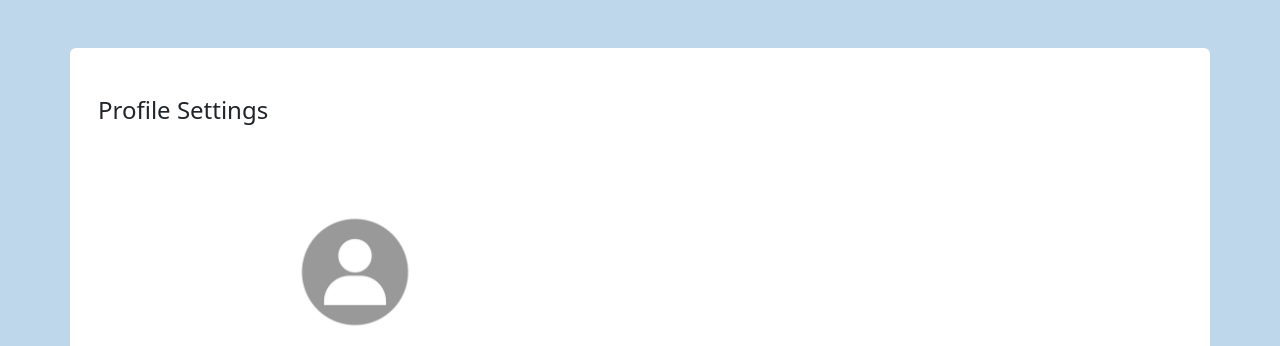
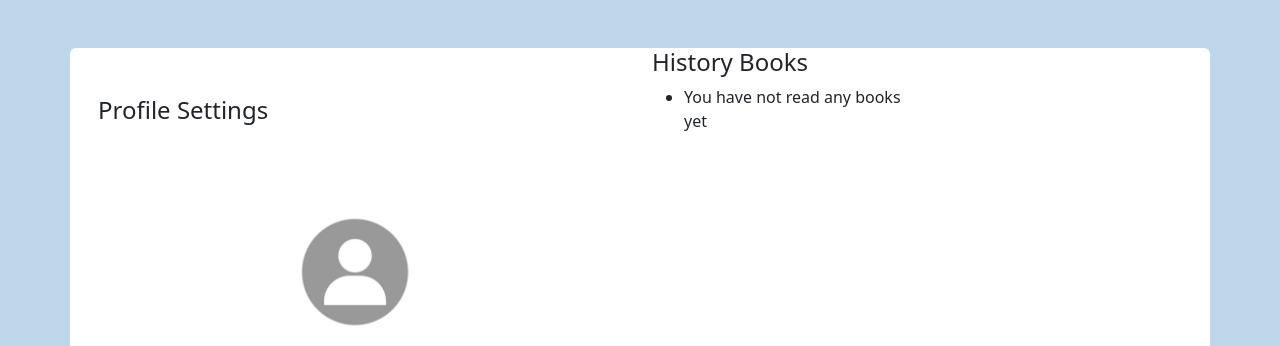
Before and after one commit to PBP-E14/book-buddies, a Django app: page /user/profile/ in a window 1280 px wide. Shown: the part 118-464 px from the top of the page. Run offline with Django 4.2, Linux system fonts and the light colour scheme; the visitor is signed in with stand-in values (Sample User, id 1); data comes from the database, SQL or seed files in the repository.

Commit message:
Save progress users module

```diff
--- a/users/models.py
+++ b/users/models.py
@@ -1,5 +1,6 @@
 from django.contrib.auth.models import AbstractUser
 from django.db import models
+from book.models import Book
 
 class User(AbstractUser):
     GENDER_CHOICES = [
@@ -12,3 +13,4 @@ class User(AbstractUser):
     phone_number = models.CharField(max_length=15)
     address = models.TextField()
     bio = models.TextField(blank=True)
+    history_books = models.ManyToManyField(Book, related_name='readers', blank=True)
--- a/users/templates/profile.html
+++ b/users/templates/profile.html
@@ -79,6 +79,14 @@
         <!-- History Books -->
         <div class="col-md-3">
             <!-- Bakal diisi buku-buku yang sudah pernah dibaca -->
+            <h4>History Books</h4>
+            <ul>
+                {% for book in user_books %}
+                    <li>{{ book.title }} by {{ book.author }}</li>
+                {% empty %}
+                    <li>You have not read any books yet</li>
+                {% endfor %}
+            </ul>
         </div>
     </div>
 </body>
--- a/users/views.py
+++ b/users/views.py
@@ -63,8 +63,10 @@ def register(request):
 def user_profile(request):
     user = request.user
     user.birth_date_str = user.birth_date.strftime('%Y-%m-%d') if user.birth_date else ''
+    user_books = request.user.history_books.all()
     context = {
-        'user': user
+        'user': user,
+        'user_books': user_books,
     }
     return render(request, 'profile.html', context)
 
```
Also changed, not shown: users/migrations/0009_user_history_books.py (added).
